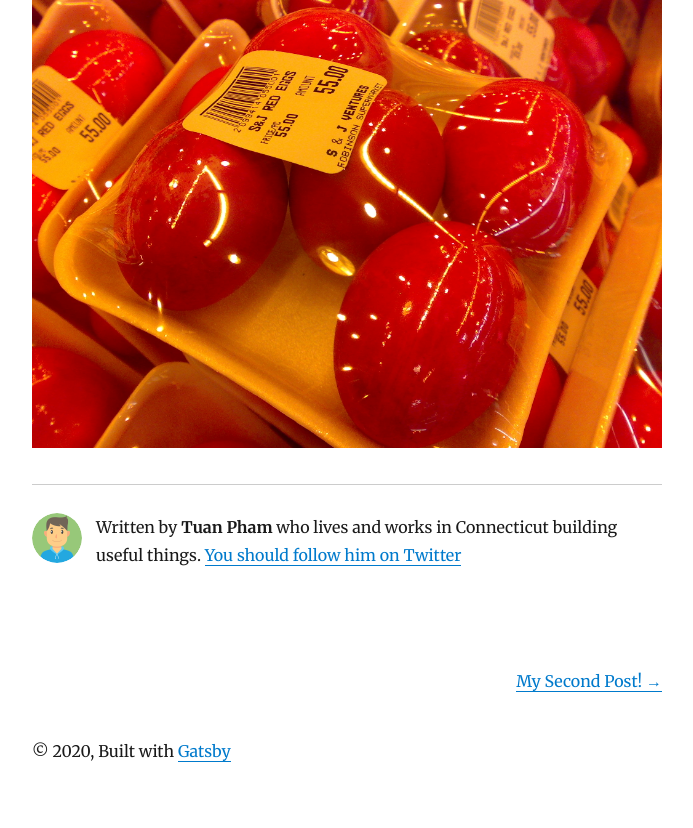
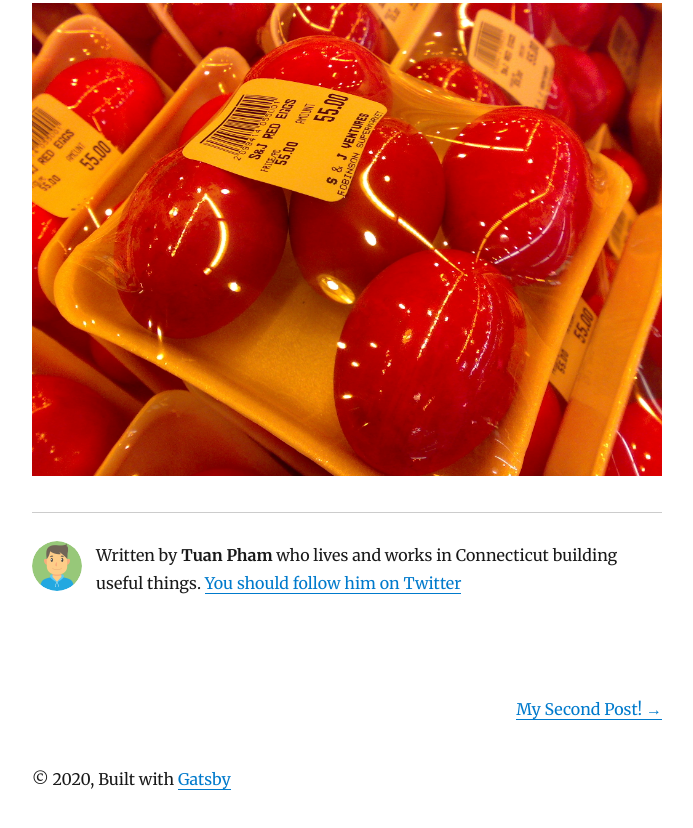
Before and after one commit to tuanpham-dev/my-blog, a Gatsby site: page /hello-world/ in a window 1280 px wide. Shown: the part 640-1468 px from the top of the page, without its empty margins (293-986 px from the left). Before the commit the page ends 1447 px from the top, so only its background shows below. Built offline with nearby package versions, Linux system fonts and the light colour scheme; Gatsby itself is replaced by a stand-in of ours; some packages are replaced by stand-ins of ours.

Commit message:
Make footer always be bottom of document view

```diff
--- a/src/components/layout.js
+++ b/src/components/layout.js
@@ -54,11 +54,14 @@ const Layout = ({ location, title, children }) => {
         marginRight: `auto`,
         maxWidth: rhythm(24),
         padding: `${rhythm(1.5)} ${rhythm(3 / 4)}`,
+        display: `flex`,
+        flexDirection: `column`,
+        minHeight: `100vh`,
       }}
     >
       <header>{header}</header>
       <main>{children}</main>
-      <footer>
+      <footer style={{ marginTop: `auto` }}>
         © {new Date().getFullYear()}, Built with
         {` `}
         <a href="https://www.gatsbyjs.org">Gatsby</a>
```
